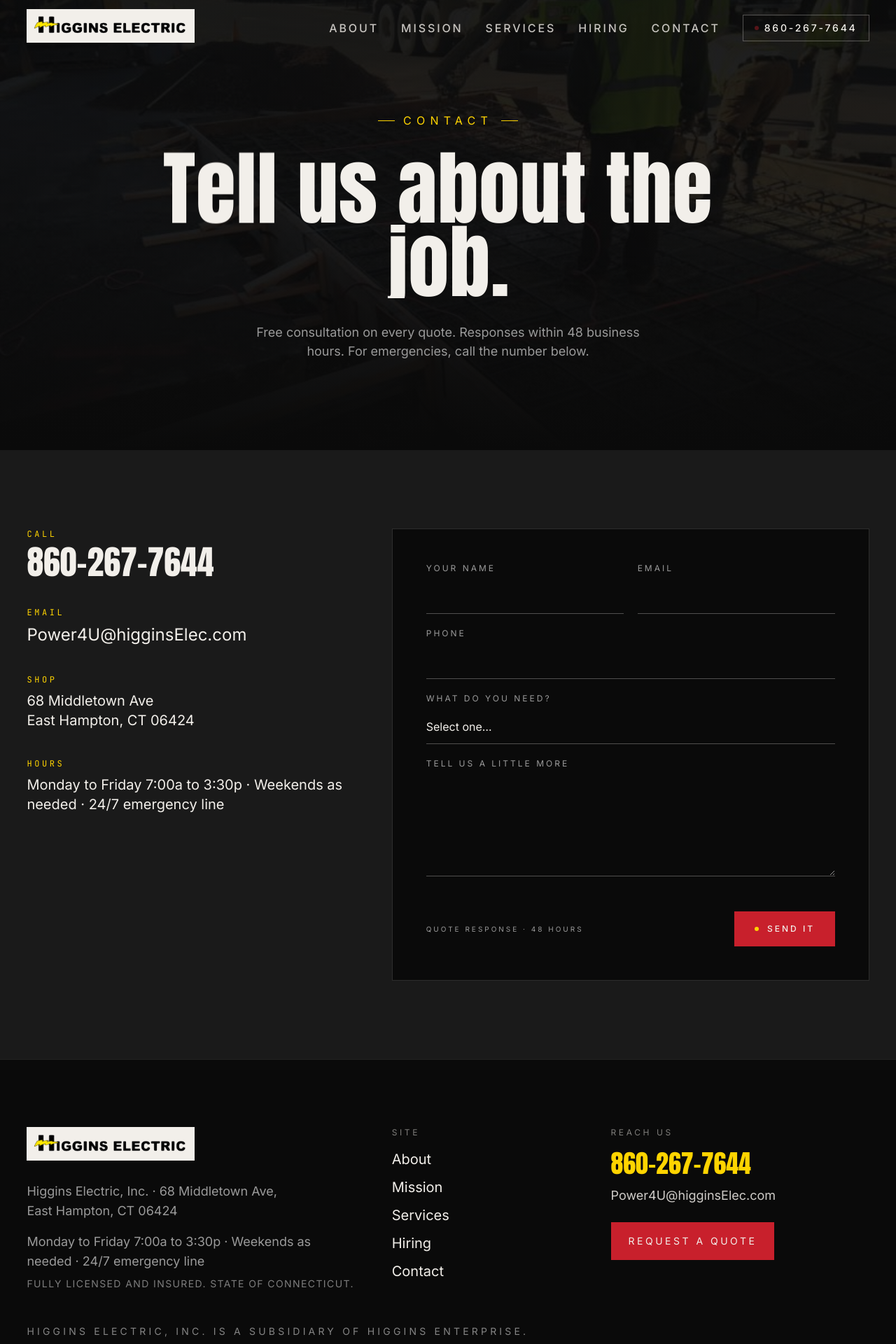
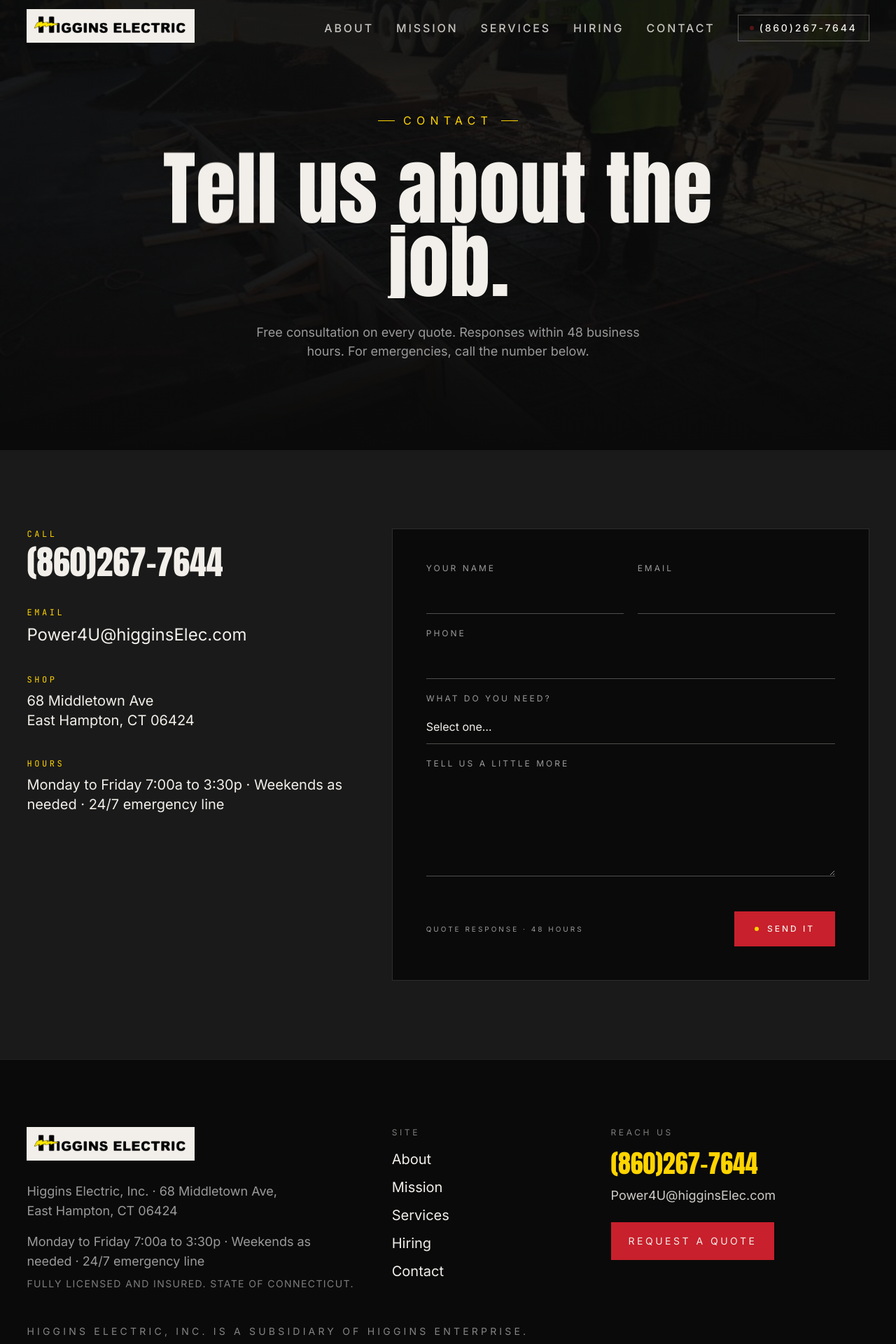
Before and after one commit to toakco/higginselectric, a Next.js app: page /higginselectric/contact in a window 1280 px wide. Shown: the top 1920 px of the page at 70% size. Built offline with nearby package versions, Linux system fonts and the light colour scheme.

Commit message:
Update phone number to (860)267-7644 sitewide
Co-Authored-By: Claude Sonnet 4.6 <noreply@anthropic.com>

```diff
--- a/app/contact/page.tsx
+++ b/app/contact/page.tsx
@@ -48,7 +48,7 @@ export default function ContactPage() {
                     Call
                   </p>
                   <a
-                    href={`tel:${business.phone.replace(/-/g, "")}`}
+                    href={`tel:${business.phone.replace(/\D/g, "")}`}
                     className="mt-2 block font-display text-4xl text-higgins-bone hover:text-higgins-yellow md:text-5xl"
                   >
                     {business.phone}
--- a/components/ui/Footer.tsx
+++ b/components/ui/Footer.tsx
@@ -42,7 +42,7 @@ export function Footer() {
               Reach us
             </p>
             <a
-              href={`tel:${business.phone.replace(/-/g, "")}`}
+              href={`tel:${business.phone.replace(/\D/g, "")}`}
               className="block font-display text-3xl text-higgins-yellow transition-colors hover:text-higgins-bone md:text-4xl"
             >
               {business.phone}
--- a/components/ui/Nav.tsx
+++ b/components/ui/Nav.tsx
@@ -43,7 +43,7 @@ export function Nav() {
             </Link>
           ))}
           <a
-            href={`tel:${business.phone.replace(/-/g, "")}`}
+            href={`tel:${business.phone.replace(/\D/g, "")}`}
             className="group relative inline-flex items-center gap-2 border border-higgins-bone/30 px-4 py-2 text-sm font-medium uppercase tracking-[0.2em] text-higgins-bone transition-colors hover:border-higgins-yellow hover:text-higgins-yellow"
           >
             <span className="h-1.5 w-1.5 rounded-full bg-higgins-red animate-spark-pulse" />
@@ -76,7 +76,7 @@ export function Nav() {
               </Link>
             ))}
             <a
-              href={`tel:${business.phone.replace(/-/g, "")}`}
+              href={`tel:${business.phone.replace(/\D/g, "")}`}
               className="mt-2 inline-flex w-fit items-center gap-2 border border-higgins-yellow px-4 py-2 text-sm tracking-widest text-higgins-yellow"
             >
               {business.phone}
--- a/lib/content.ts
+++ b/lib/content.ts
@@ -8,7 +8,7 @@ export const business = {
   legalName: "Higgins Electric, Inc.",
   parent: "Higgins Enterprise",
   tagline: "Power. Delivered.",
-  phone: "860-267-7644",
+  phone: "(860)267-7644",
   email: "Power4U@higginsElec.com",
   address: {
     street: "68 Middletown Ave",
```
